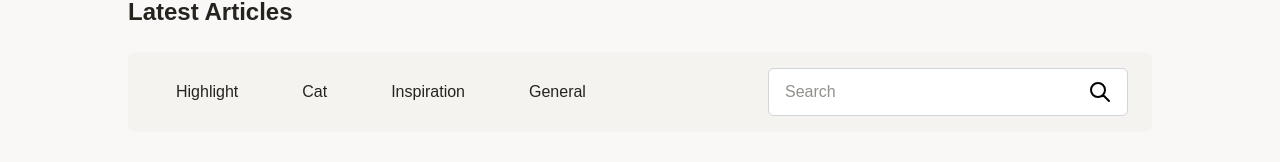
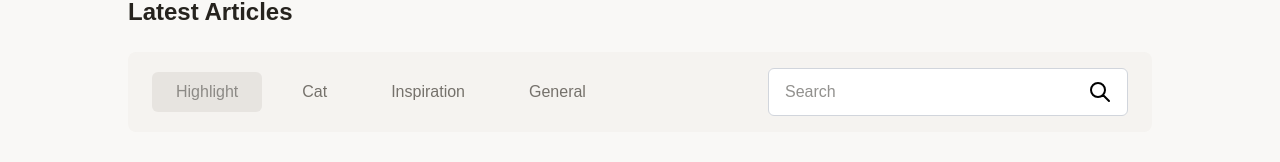
Before and after one commit to wpc41205/my-personal-blog-project, a React (Vite) app: page / in a window 1280 px wide. Shown: the part 734-896 px from the top of the page. Built offline with nearby package versions, Linux system fonts and the light colour scheme; grey boxes are pictures that could not be loaded.

Commit message:
feat: Implement category filter with useState for desktop and mobile UI

```diff
--- a/src/components/Button.jsx
+++ b/src/components/Button.jsx
@@ -5,6 +5,7 @@ const Button = ({
   variant = 'primary',
   size = 'medium',
   className = '',
+  disabled = false,
   ...props
 }) => {
   const baseClasses = 'focus:outline-none transition-colors duration-200';
@@ -12,7 +13,8 @@ const Button = ({
   const variants = {
     primary: 'bg-[#26231E] text-white hover:bg-[#757168]',
     secondary: 'border border-[#757168] text-[#26231E] hover:bg-[#757168] hover:text-white',
-    ghost: 'text-[#26231E] rounded-md hover:bg-[#DAD6D1]'
+    ghost: 'text-[#75716B] rounded-md hover:bg-white hover:text-[#26231E]',
+    highlight: 'bg-[#DAD6D1] text-[#26231E] rounded-md'
   };
 
   const sizes = {
@@ -21,10 +23,11 @@ const Button = ({
     large: 'px-10 py-3 text-[16px] font-medium leading-[24px] h-12'
   };
 
-  const buttonClasses = `${baseClasses} ${variants[variant]} ${sizes[size]} ${className}`;
+  const disabledClasses = disabled ? 'opacity-50 cursor-not-allowed hover:bg-[#DAD6D1]' : '';
+  const buttonClasses = `${baseClasses} ${variants[variant]} ${sizes[size]} ${disabledClasses} ${className}`;
 
   return (
-    <button className={buttonClasses} {...props}>
+    <button className={buttonClasses} disabled={disabled} {...props}>
       {children}
     </button>
   );
--- a/src/components/articles.jsx
+++ b/src/components/articles.jsx
@@ -1,4 +1,4 @@
-import React from 'react';
+import React, { useState } from 'react';
 import Button from './Button';
 import Input from './Input';
 import Select from './Select';
@@ -7,6 +7,7 @@ import { FILTER_OPTIONS } from '../constants';
 import { blogPosts } from '../data/blogPosts';
 
 function Articles() {
+    const [category, setCategory] = useState("highlight");
     const SearchIconButton = (
         <button
             type="button"
@@ -29,9 +30,11 @@ function Articles() {
                     {FILTER_OPTIONS.map((option) => (
                         <Button
                             key={option.value}
-                            variant="ghost"
+                            variant={option.value === category ? 'highlight' : 'ghost'}
                             size="small"
                             className="px-6 py-2"
+                            disabled={option.value === category}
+                            onClick={() => setCategory(option.value)}
                         >
                             {option.label}
                         </Button>
@@ -55,6 +58,8 @@ function Articles() {
                     </label>
                     <Select
                         options={FILTER_OPTIONS}
+                        value={category}
+                        onChange={(e) => setCategory(e.target.value)}
                         className="w-full px-4 py-3"
                     />
                 </div>
```
